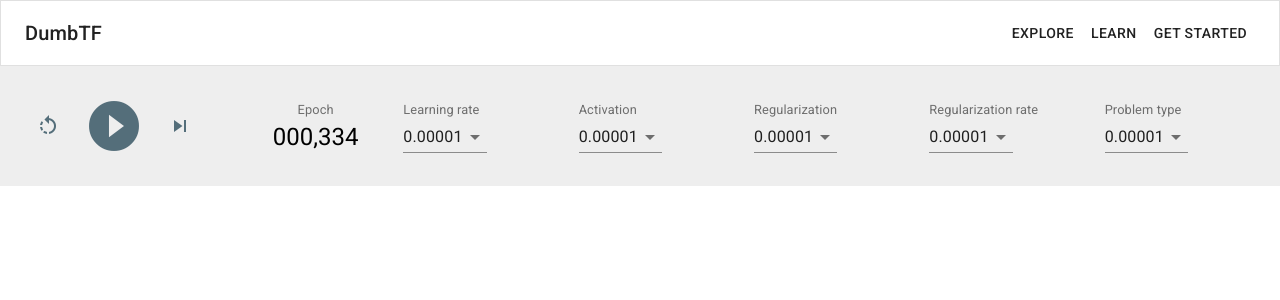
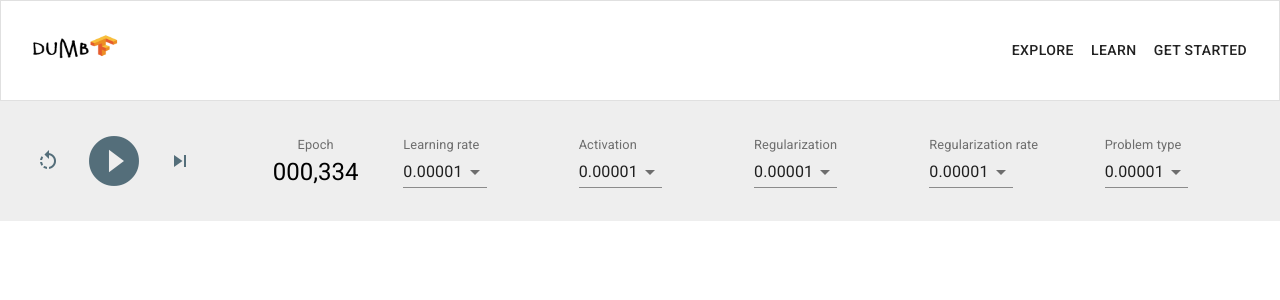
Before and after one commit to Sidray-Infinity/DumbTF, a React (Create React App) app in the folder dumb_tf/: page /playground in a window 1280 px wide. Shown: the top 300 px of the page. Built offline with nearby package versions, Linux system fonts and the light colour scheme; the HTML template or start-up script is replaced by a standard one.

Commit message:
Added logo

```diff
--- a/dumb_tf/src/components/NavBar.js
+++ b/dumb_tf/src/components/NavBar.js
@@ -13,6 +13,7 @@ import {
 } from "@material-ui/core";
 import { useState } from "react";
 import { Link } from "react-router-dom";
+import logo from "./assets/logo.png"
 function NavBar() {
   const [isOpen, setOpen] = useState(false);
   const navBarOptions = [
@@ -43,9 +44,16 @@ function NavBar() {
               <Icon>menu</Icon>
             </IconButton>
           </Hidden>
+
           <Typography variant="h6" style={{ flex: 1 }}>
-            DumbTF
+            <Link to="/" style={{ textDecoration: "none", color: "inherit" }}>
+              <img src={logo} width="100px"
+              height="80px"
+              style={{marginTop:"10px"}}
+              />
+            </Link>
           </Typography>
+
           <Hidden xsDown>
             {navBarOptions.map((item) => (
               <Link
```
Also changed, not shown: dumb_tf/src/components/assets/logo.png (added).
